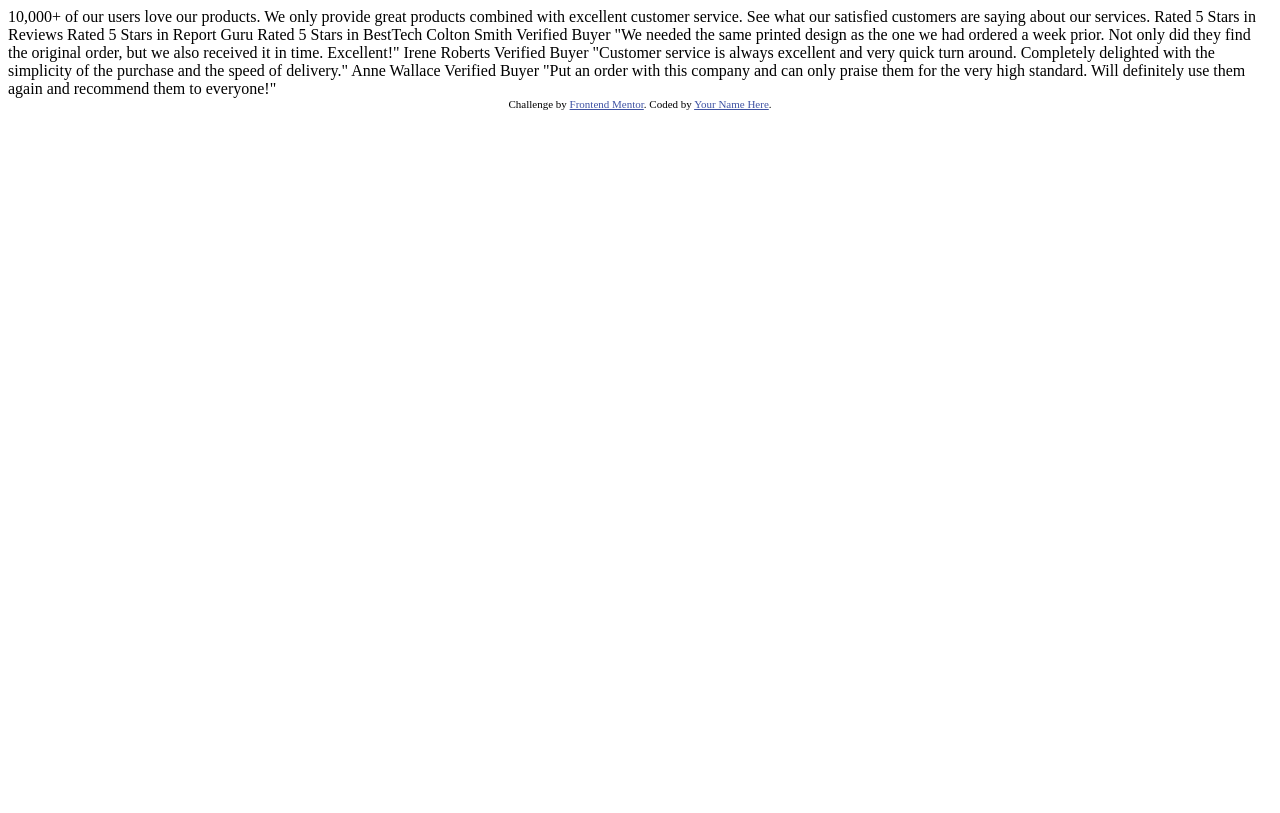
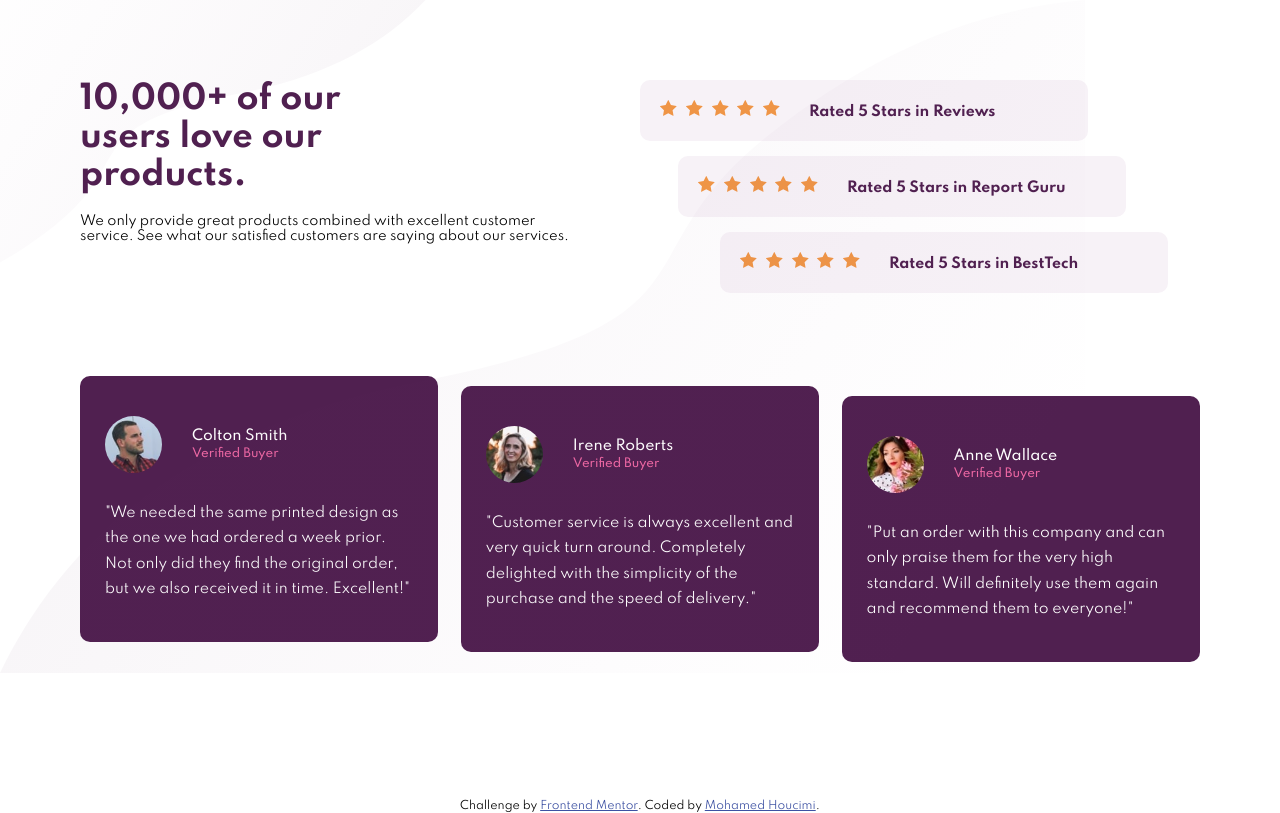
Before and after one commit to houcimi/Social-proof-section, a plain HTML site: page index.html in a window 1280 px wide. Drawn offline with Linux system fonts and the light colour scheme.

Commit message:
desktop finished

```diff
--- a/index.html
+++ b/index.html
@@ -11,7 +11,7 @@
       sizes="32x32"
       href="./images/favicon-32x32.png"
     />
-
+    <link rel="stylesheet" href="style.css">
     <title>Frontend Mentor | Social proof section</title>
 
     <!-- Feel free to remove these styles or customise in your own stylesheet 👍 -->
@@ -26,36 +26,78 @@
     </style>
   </head>
   <body>
-    10,000+ of our users love our products.
+    <div class="container">
+      <div class="top">
+        <div class="left">
+          <h1>10,000+ of our users love our products.</h1>
+          <p>
+            We only provide great products combined with excellent customer service.
+            See what our satisfied customers are saying about our services.</p>
+        </div>
+         <div class="right">
+           <div class="reviewbox">
+             <img src="images/icon-star.svg" alt="">
+             <img src="images/icon-star.svg" alt="">
+             <img src="images/icon-star.svg" alt="">
+             <img src="images/icon-star.svg" alt="">
+             <img src="images/icon-star.svg" alt="">
 
-    We only provide great products combined with excellent customer service.
-    See what our satisfied customers are saying about our services.
+            Rated 5 Stars in Reviews
+          </div>
+           <div class="reviewbox">
+            <img src="images/icon-star.svg" alt="">
+            <img src="images/icon-star.svg" alt="">
+            <img src="images/icon-star.svg" alt="">
+            <img src="images/icon-star.svg" alt="">
+            <img src="images/icon-star.svg" alt="">
 
-    Rated 5 Stars in Reviews
-    Rated 5 Stars in Report Guru
-    Rated 5 Stars in BestTech
+             Rated 5 Stars in Report Guru
+            </div>
+           <div class="reviewbox">
+            <img src="images/icon-star.svg" alt="">
+            <img src="images/icon-star.svg" alt="">
+            <img src="images/icon-star.svg" alt="">
+            <img src="images/icon-star.svg" alt="">
+            <img src="images/icon-star.svg" alt="">
+             Rated 5 Stars in BestTech
 
-    Colton Smith
-    Verified Buyer
-    "We needed the same printed design as the one we had ordered a week prior.
-    Not only did they find the original order, but we also received it in time.
-    Excellent!"
+            </div>
+         </div>
+      </div>
+      <div class="bottom">
+        <div class="testemonial">
+          <div class="header">
+            <img src="images/image-colton.jpg" alt="">
+            <h2>Colton Smith <br> <small>Verified Buyer</small></h2>
+          </div>
+          <p>"We needed the same printed design as the one we had ordered a week prior.
+            Not only did they find the original order, but we also received it in time.
+            Excellent!"</p>
+        </div>
+        <div class="testemonial">
+          <div class="header">
+            <img src="images/image-irene.jpg" alt="">
+          <h2>Irene Roberts <br> <small>Verified Buyer</small></h2>
+        </div>
+          <p>"Customer service is always excellent and very quick turn around. Completely
+            delighted with the simplicity of the purchase and the speed of delivery."</p>
+        </div>
+        <div class="testemonial">
+          <div class="header">
+            <img src="images/image-anne.jpg" alt="">
+          <h2>Anne Wallace <br>  <small>Verified Buyer </small></h2>
+        </div>
+          <p> "Put an order with this company and can only praise them for the very high
+            standard. Will definitely use them again and recommend them to everyone!"</p>
+        </div>
+      </div>
 
-    Irene Roberts
-    Verified Buyer
-    "Customer service is always excellent and very quick turn around. Completely
-    delighted with the simplicity of the purchase and the speed of delivery."
-
-    Anne Wallace
-    Verified Buyer
-    "Put an order with this company and can only praise them for the very high
-    standard. Will definitely use them again and recommend them to everyone!"
-
+  </div>
     <div class="attribution">
       Challenge by
       <a href="https://www.frontendmentor.io?ref=challenge" target="_blank"
         >Frontend Mentor</a
-      >. Coded by <a href="#">Your Name Here</a>.
+      >. Coded by <a href="#">Mohamed Houcimi</a>.
     </div>
   </body>
 </html>
--- /dev/null
+++ b/style.css
@@ -0,0 +1,139 @@
+@import url('https://fonts.googleapis.com/css2?family=Spartan:wght@400;500;700&display=swap');
+:root {
+    /* Primary Colors */
+    --very-dark-magenta: hsl(300, 43%, 22%);
+    --soft-pink: hsl(333, 80%, 67%);
+
+    /* Neutral Colors */
+    --dark-grayish-magenta: hsl(303, 10%, 53%);
+    --light-grayish-magenta: hsl(300, 24%, 96%);
+    --white: hsl(0, 0%, 100%);
+}
+* {
+    margin: 0;
+    padding: 0;
+    box-sizing: border-box;
+}
+
+body {
+    font-family: 'Spartan', sans-serif;
+    background-color: var(--white);
+
+}
+
+.container {
+    padding: 80px;
+    height: 100vh;
+    display: grid;
+    position: relative;
+
+}
+.container::before {
+    content: '';
+    background-image: url('images/bg-pattern-top-desktop.svg');
+    background-repeat: no-repeat;
+    height: 100%;
+    width: 100%;
+    position: absolute;
+    top: -64px;
+    left: -115px;
+}
+.container::after {
+    content: '';
+    background-image: url('images/bg-pattern-bottom-desktop.svg');
+    background-repeat: no-repeat;
+    height: 100%;
+    width: 100%;
+    position: absolute;
+    right: 0;
+    top: 0;
+}
+.top {
+    display: flex;
+    justify-content: space-between;
+}
+.top .right {
+    flex-basis: 50%;
+}
+.top .right .reviewbox {
+    background-color:var(--light-grayish-magenta) ;
+    margin-bottom: 15px;
+    padding: 20px;
+    width: 80%;
+    border-radius: 10px;
+    color: var(--very-dark-magenta);
+    font-size: 14px;
+    font-weight: 700;
+    position: relative;
+}
+.top .right .reviewbox:nth-child(2){
+    margin-left: 38px;
+}
+.top .right .reviewbox:last-child{
+    margin-left: 80px;
+}
+.top .right .reviewbox img:not(:last-child){
+    margin-right: 5px;
+}
+.top .right .reviewbox img:last-child {
+    margin-right: 25px;
+}
+
+.top .left {
+    flex-basis: 45%;
+}
+.top .left h1 {
+    width: 64%;
+    color: var(--very-dark-magenta);
+    font-size: 32px;
+    margin-bottom: 20px;
+    font-weight: 700;
+}
+.top .left p {
+    font-size: 13px;
+    font-weight: 400;
+
+}
+.bottom {
+    display: flex;
+    justify-content: space-between;
+}
+.bottom .testemonial {
+    flex-basis: 32%;
+    background-color: var(--very-dark-magenta);
+    padding: 40px 25px ;
+    border-radius: 10px;
+    margin-top: 10px;
+    height: fit-content;
+}
+.bottom .testemonial .header {
+    display: flex;
+    flex-direction: row;
+    align-items: center;
+    margin-bottom: 28px;
+}
+.bottom .testemonial .header img {
+    margin-right: 30px;
+    height: 57px;
+    border-radius: 50%;
+}
+.bottom .testemonial .header h2 {
+    font-size: 14px;
+    color: var(--white);
+    font-weight:500;
+    width: fit-content;
+}
+.bottom .testemonial .header h2 > small {
+    color: var(--soft-pink);
+}
+.bottom .testemonial p {
+    font-size: 14px;
+    line-height: 1.8;
+    color: var(--white);
+}
+.bottom .testemonial:nth-child(2) {
+    margin-top: 20px;
+}
+.bottom .testemonial:last-child {
+    margin-top: 30px;
+}
```
